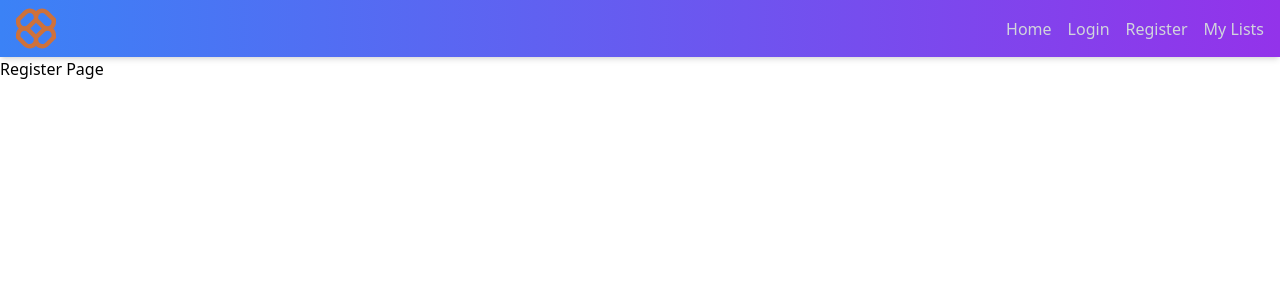
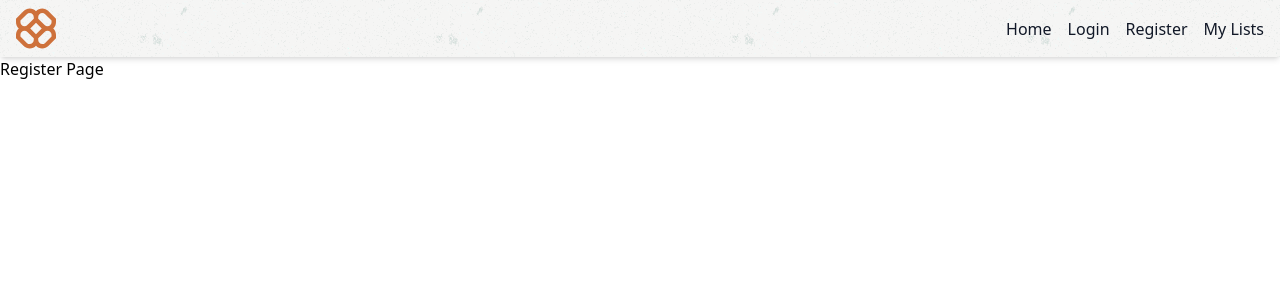
Before and after one commit to W01v3n/TodoApp, a React (Vite) app in the folder frontend/: page /register in a window 1280 px wide. Shown: the top 300 px of the page. Built offline with nearby package versions, Linux system fonts and the light colour scheme.

Commit message:
reset background on home page.

```diff
--- a/frontend/src/components/NotAuthenticated/Navbar/NavLink.tsx
+++ b/frontend/src/components/NotAuthenticated/Navbar/NavLink.tsx
@@ -10,7 +10,7 @@ function NavLink({ to, label }: NavLinkProps) {
     <li>
       <Link
         to={to}
-        className="text-gray-300 transition-colors duration-300 hover:text-white"
+        className="text-gray-900 transition-colors duration-300 hover:text-gray-500"
       >
         {label}
       </Link>
--- a/frontend/src/components/NotAuthenticated/Navbar/Navbar.tsx
+++ b/frontend/src/components/NotAuthenticated/Navbar/Navbar.tsx
@@ -4,10 +4,10 @@ import NavLink from "./NavLink";
 
 function Navbar() {
   return (
-    <nav className="bg-gradient-to-r from-blue-500  to-purple-600 px-4 py-2 shadow-md">
+    <nav className="bg-stone-100 bg-hero-pattern px-4 py-2 shadow-md">
       <div className="container mx-auto">
         <div className="flex items-center justify-between">
-          <div className="text-xl font-bold text-white">
+          <div className="text-xl font-bold text-black">
             <Link to="/">
               <img src={logo} alt="Logo" />
             </Link>
--- a/frontend/src/pages/HomePage.tsx
+++ b/frontend/src/pages/HomePage.tsx
@@ -1,5 +1,5 @@
-import FeatureSection from "./Sections/FeatureSection";
-import HeroSection from "./Sections/HeroSection";
+import FeatureSection from "./Sections/Home/FeatureSection";
+import HeroSection from "./Sections/Home/HeroSection";
 
 function HomePage() {
   return (
--- a/frontend/src/pages/Sections/Home/FeatureSection.tsx
+++ b/frontend/src/pages/Sections/Home/FeatureSection.tsx
@@ -1,6 +1,6 @@
-import todo1 from "../../assets/images/todo_1.svg";
-import todo2 from "../../assets/images/todo_2.svg";
-import todoUser from "../../assets/images/todo_user.svg";
+import todo1 from "../../../assets/images/todo_1.svg";
+import todo2 from "../../../assets/images/todo_2.svg";
+import todoUser from "../../../assets/images/todo_user.svg";
 
 function FeatureSection() {
   return (
--- a/frontend/src/pages/Sections/Home/HeroSection.tsx
+++ b/frontend/src/pages/Sections/Home/HeroSection.tsx
@@ -1,23 +1,18 @@
-import blob from "../../assets/shapes/blob.svg";
+// import blob from "../../assets/shapes/blob.svg";
 
 function HeroSection() {
   return (
-    <section className="hero-section overflow-hidden bg-gradient-to-r from-blue-500 to-purple-600 py-20 text-white sm:py-40">
+    <section className="hero-section overflow-hidden bg-stone-100 bg-hero-pattern py-20 text-zinc-700 sm:py-40">
       <div className="container relative mx-auto px-4">
         <div className="flex flex-col items-center font-hero-font sm:flex-row sm:space-x-12">
           <div className="z-10 text-left">
-            <h1 className="mb-4 text-6xl font-bold sm:text-7xl">
+            <h1 className="mb-4 text-3xl sm:text-5xl">
               Welcome To My Todo App!
             </h1>
             <p className="px-4 text-base sm:text-lg">
               A simple todo app, with unique user space for every user.
             </p>
           </div>
-          <img
-            className="-mt-24 ml-60 h-32 w-32 sm:mt-0 sm:h-96 sm:w-96"
-            src={blob}
-            alt="blob"
-          />
         </div>
       </div>
     </section>
--- a/frontend/tailwind.config.js
+++ b/frontend/tailwind.config.js
@@ -8,7 +8,11 @@ export default {
     fontFamily: {
       "hero-font": [["\-apple-system", "Helvetica Neue", "Open Sans"],]
     },
-    extend: {},
+    extend: {
+      backgroundImage: {
+        "hero-pattern": "url('./src/assets/background-images/green-dust-and-scratches.png')"
+      }
+    },
   },
   plugins: [],
 }
```
Also changed, not shown: frontend/src/assets/background-images/green-dust-and-scratches.png (added).
